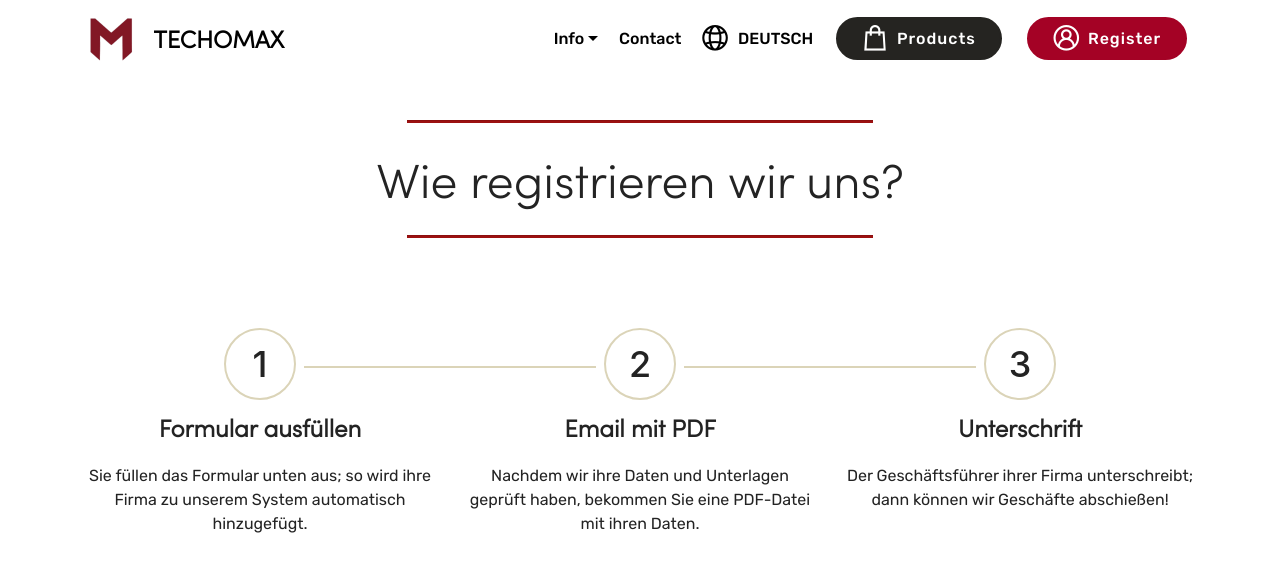
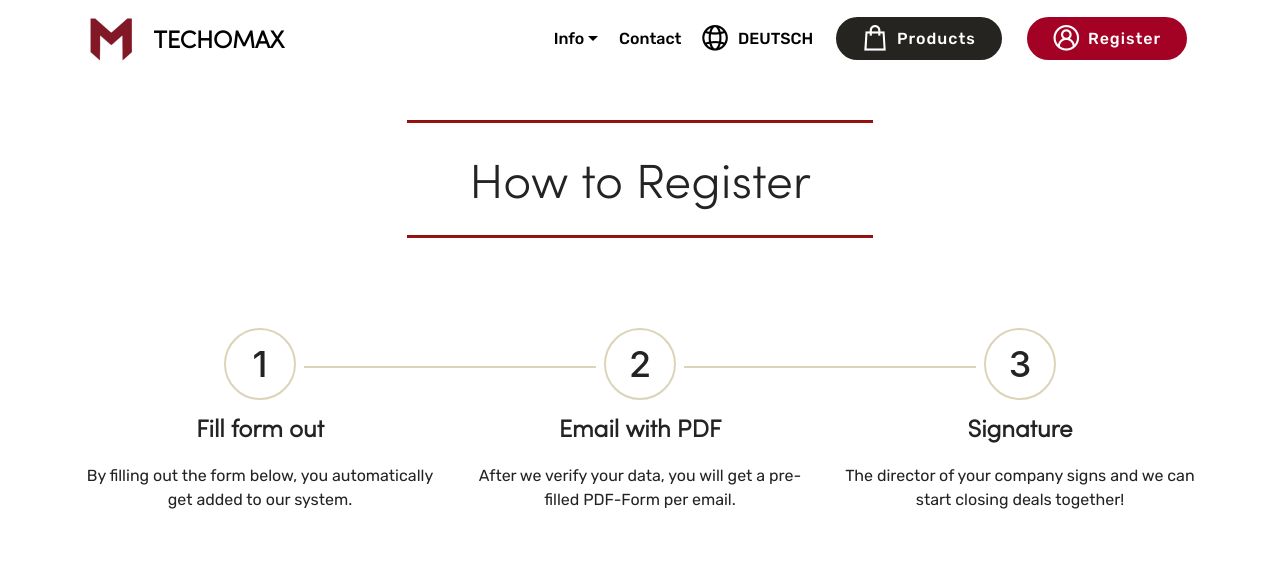
Before and after one commit to techomax/techomax.github.io, a Jekyll site: the page built from en/register.html, in a window 1280 px wide and 900 px high, cut to the strip 0-614 px from the top of the window. Shown: the top 572 px of the strip. Built offline with Jekyll 4.4.1, drawn with Linux system fonts in a browser that asks for light colours; some web fonts are replaced; a script that is not in the unit is left out; some of the changed text lies outside the part shown.

Commit message:
translate register

```diff
--- a/_includes/pages/register.html
+++ b/_includes/pages/register.html
@@ -7,7 +7,12 @@
         <div class="inner-container" style="width: 100%;">
             <hr class="line" style="width: 42%;">
             <div class="section-text align-center mbr-fonts-style display-1">
-                    Wie registrieren wir uns?</div>
+                    {% if page.lang == 'en' %}
+                      How to Register
+                      {% else %}
+                      Wie registrieren wir uns?
+                      {% endif %}
+            </div>
             <hr class="line" style="width: 42%;">
         </div>
         </div>
@@ -31,9 +36,22 @@
                         </h3>
                     </div>
                     <div class="step-text-content align-center">
-                        <h4 class="mbr-step-title pb-3 mbr-fonts-style display-5"><strong>Formular ausfüllen</strong></h4>
+                        <h4 class="mbr-step-title pb-3 mbr-fonts-style display-5">
+                            <strong>
+                        {% if page.lang == 'en' %}
+                          Fill form out
+                          {% else %}
+                          Formular ausfüllen
+                          {% endif %}
+                            </strong>
+                        </h4>
                         <p class="mbr-step-text mbr-fonts-style display-7">
-                            Sie füllen das Formular unten aus; so wird ihre Firma zu unserem System automatisch hinzugefügt.</p>
+                              {% if page.lang == 'en' %}
+                              By filling out the form below, you automatically get added to our system.
+                              {% else %}
+                              Sie füllen das Formular unten aus; so wird ihre Firma zu unserem System automatisch hinzugefügt.
+                              {% endif %}
+                          </p>
                     </div>
                 </div>
             </div>
@@ -46,8 +64,22 @@
                         </h3>
                     </div>
                     <div class="step-text-content align-center">
-                        <h4 class="mbr-step-title pb-3 mbr-fonts-style display-5"><strong>Email mit PDF</strong></h4>
-                        <p class="mbr-step-text mbr-fonts-style display-7">Nachdem wir ihre Daten und Unterlagen geprüft haben, bekommen Sie eine PDF-Datei mit ihren Daten.</p>
+                        <h4 class="mbr-step-title pb-3 mbr-fonts-style display-5">
+                            <strong>
+                                {% if page.lang == 'en' %}
+                                  Email with PDF
+                                  {% else %}
+                                  Email mit PDF
+                                  {% endif %}
+                            </strong>
+                        </h4>
+                        <p class="mbr-step-text mbr-fonts-style display-7">
+                        {% if page.lang == 'en' %}
+                          After we verify your data, you will get a pre-filled PDF-Form per email.
+                          {% else %}
+                          Nachdem wir ihre Daten und Unterlagen geprüft haben, bekommen Sie eine PDF-Datei mit ihren Daten.
+                          {% endif %}
+                        </p>
                     </div>
                 </div>
             </div>
@@ -60,8 +92,22 @@
                         </h3>
                     </div>
                     <div class="step-text-content align-center">
-                        <h4 class="mbr-step-title pb-3 mbr-fonts-style display-5"><strong>Unterschrift</strong></h4>
-                        <p class="mbr-step-text mbr-fonts-style display-7">Der Geschäftsführer ihrer Firma unterschreibt; dann&nbsp;können wir Geschäfte abschießen!</p>
+                        <h4 class="mbr-step-title pb-3 mbr-fonts-style display-5">
+                            <strong>
+                                {% if page.lang == 'en' %}
+                                  Signature
+                                  {% else %}
+                                  Unterschrift
+                                  {% endif %}
+                            </strong>
+                        </h4>
+                        <p class="mbr-step-text mbr-fonts-style display-7">
+                            {% if page.lang == 'en' %}
+                              The director of your company signs and we can start closing deals together!
+                              {% else %}
+                              Der Geschäftsführer ihrer Firma unterschreibt; dann können wir Geschäfte abschießen!
+                              {% endif %}
+                        </p>
                     </div>
                 </div>
             </div>
@@ -98,7 +144,15 @@
 
     <div class="container">
         <div class="media-container-row">
-            <div class="mbr-text col-12 mbr-fonts-style display-5 col-md-8"><p>❝ Vielen Dank für Ihre Zeit! ❞</p></div>
+            <div class="mbr-text col-12 mbr-fonts-style display-5 col-md-8">
+                <p>
+                    {% if page.lang == 'en' %}
+                      ❝ Many thanks for your time! ❞
+                      {% else %}
+                      ❝ Vielen Dank für Ihre Zeit! ❞
+                      {% endif %}
+                </p>
+            </div>
         </div>
     </div>
 </section>
```
